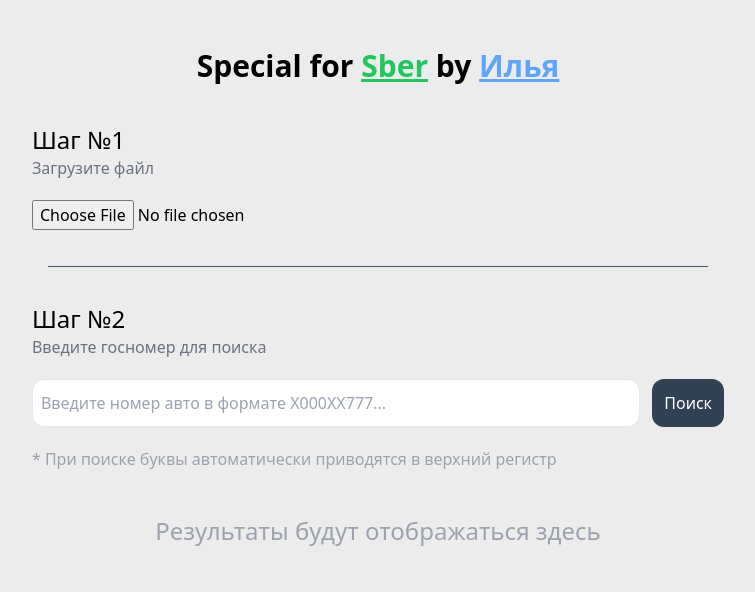
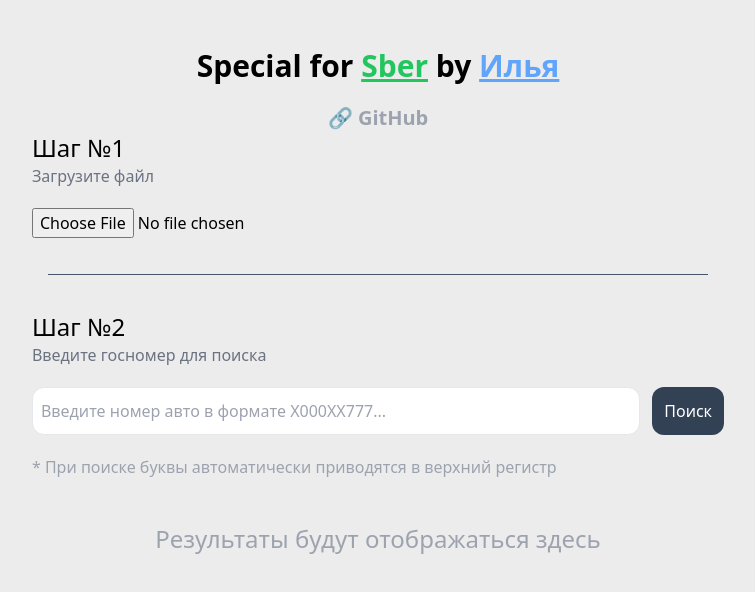
Before and after one commit to wassupOG/sber-task-web, a website built with Vite: page index.html in a window 1280 px wide. Shown: the whole page, without its empty margins (262-1017 px from the left). Built offline with nearby package versions, Linux system fonts and the light colour scheme.

Commit message:
git link added

```diff
--- a/index.html
+++ b/index.html
@@ -13,16 +13,20 @@
   </head>
 
   <body>
-    <h1 class="text-3xl m-10 text-center font-bold">Special for <span class="underline text-green-500">Sber</span> by
+    <h1 class="text-3xl m-5 text-center font-bold">Special for <span class="underline text-green-500">Sber</span> by
       <a class="text-blue-400 hover:text-blue-500 underline" target="_blank" href="https://wassupog.ru/">Илья</a>
     </h1>
+
+    <a class="text-center flex justify-center text-xl hover:text-gray-500 text-gray-400 font-bold" target="_blank"
+      href="https://github.com/wassupOG/sber-task-web">🔗 GitHub</a>
+
 
     <div class="flex flex-col gap-5">
       <div class="flex flex-col">
         <h2 class="font-medium text-2xl">Шаг №1</h2>
         <p class="text-gray-500">Загрузите файл</p>
       </div>
-      <div class="">
+      <div>
         <input type="file" />
       </div>
 
```
